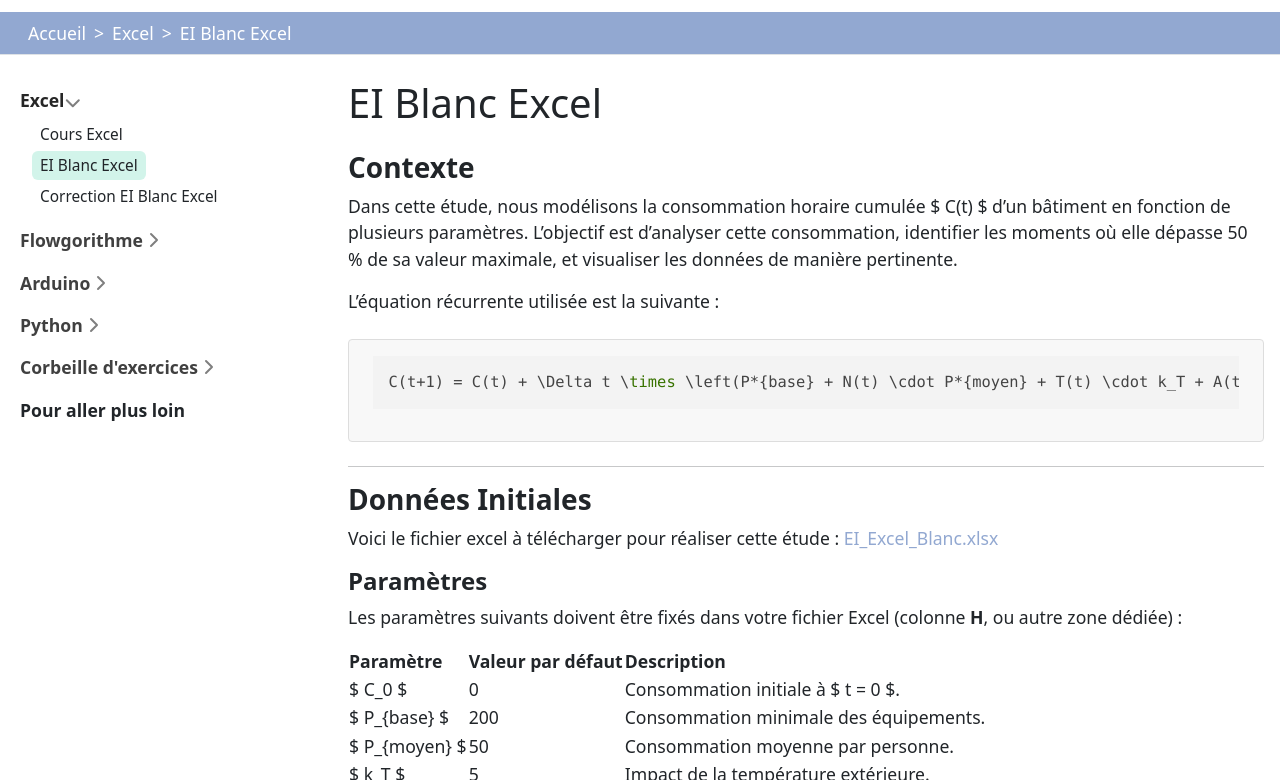
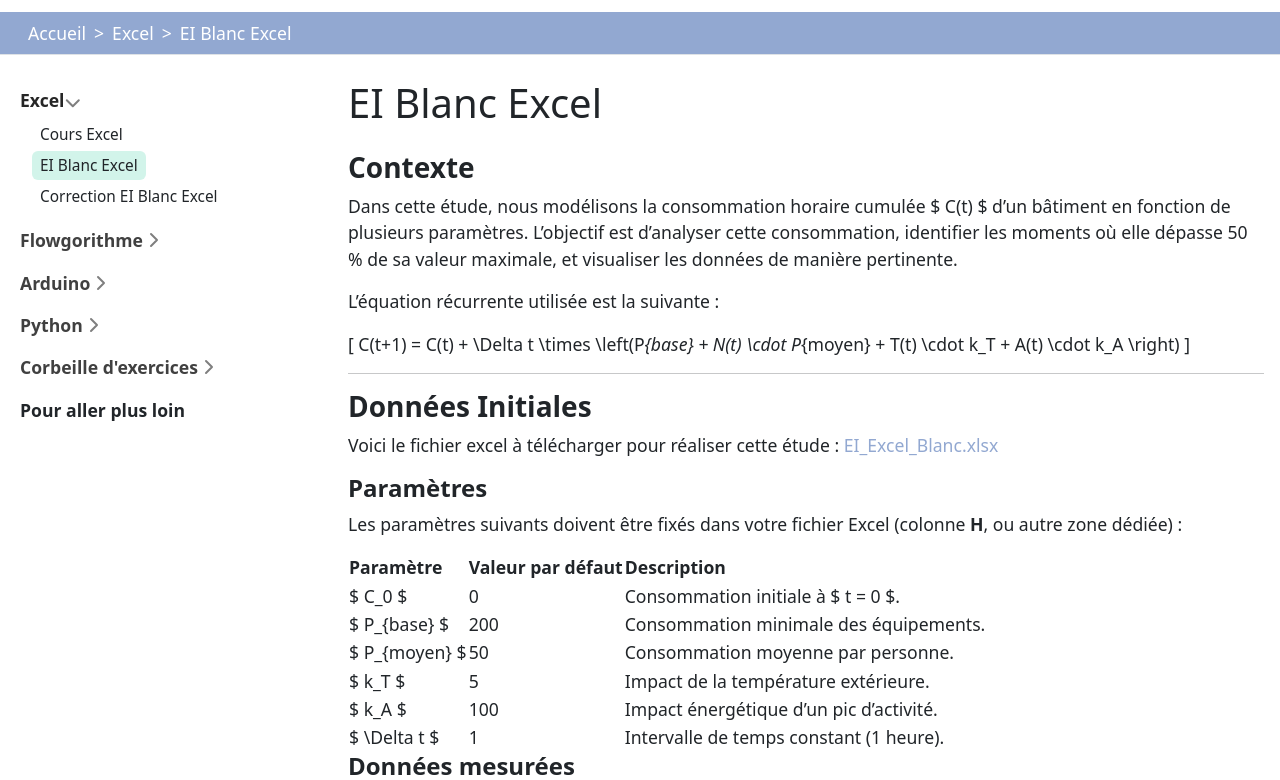
Before and after one commit to rohanfosse/CPIA1-info, a Jekyll site: the page built from content/00-Excel/02-ExamBlanc.md, in a window 1280 px wide and 900 px high, cut to the strip 120-900 px from the top of the window. Built offline with Jekyll 4.4.1, drawn with Linux system fonts in a browser that asks for light colours; nearby versions of some CDN libraries; Markdown is read by kramdown in place of the engine named in the settings; some of the changed lines change nothing that is shown.

Commit message:
Ajout js

````diff
--- a/content/00-Excel/02-ExamBlanc.md
+++ b/content/00-Excel/02-ExamBlanc.md
@@ -11,9 +11,9 @@
 
 L'équation récurrente utilisée est la suivante :
 
-```latex
+\[
 C(t+1) = C(t) + \Delta t \times \left(P*{base} + N(t) \cdot P*{moyen} + T(t) \cdot k_T + A(t) \cdot k_A \right)
-```
+\]
 
 ---
 
@@ -81,3 +81,7 @@
 3. **Analyse supplémentaire** :
    - Affichez la proportion de "Oui" par rapport à la durée totale (en pourcentage) dans une cellule distincte.
    - Indiquez si le bâtiment dépasse 50 % de sa consommation maximale sur plus de la moitié de la journée.
+
+<script type="text/javascript" async
+  src="https://cdn.jsdelivr.net/npm/mathjax@3/es5/tex-mml-chtml.js">
+</script>
````
